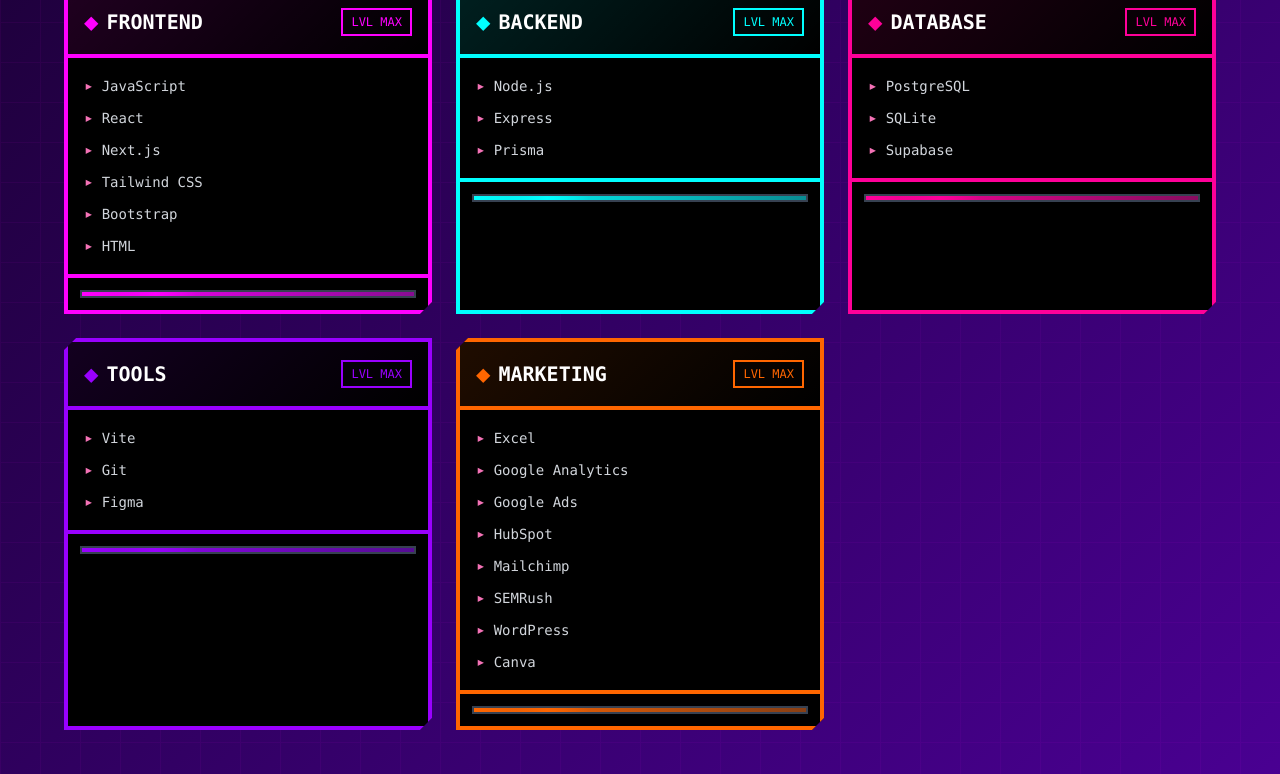
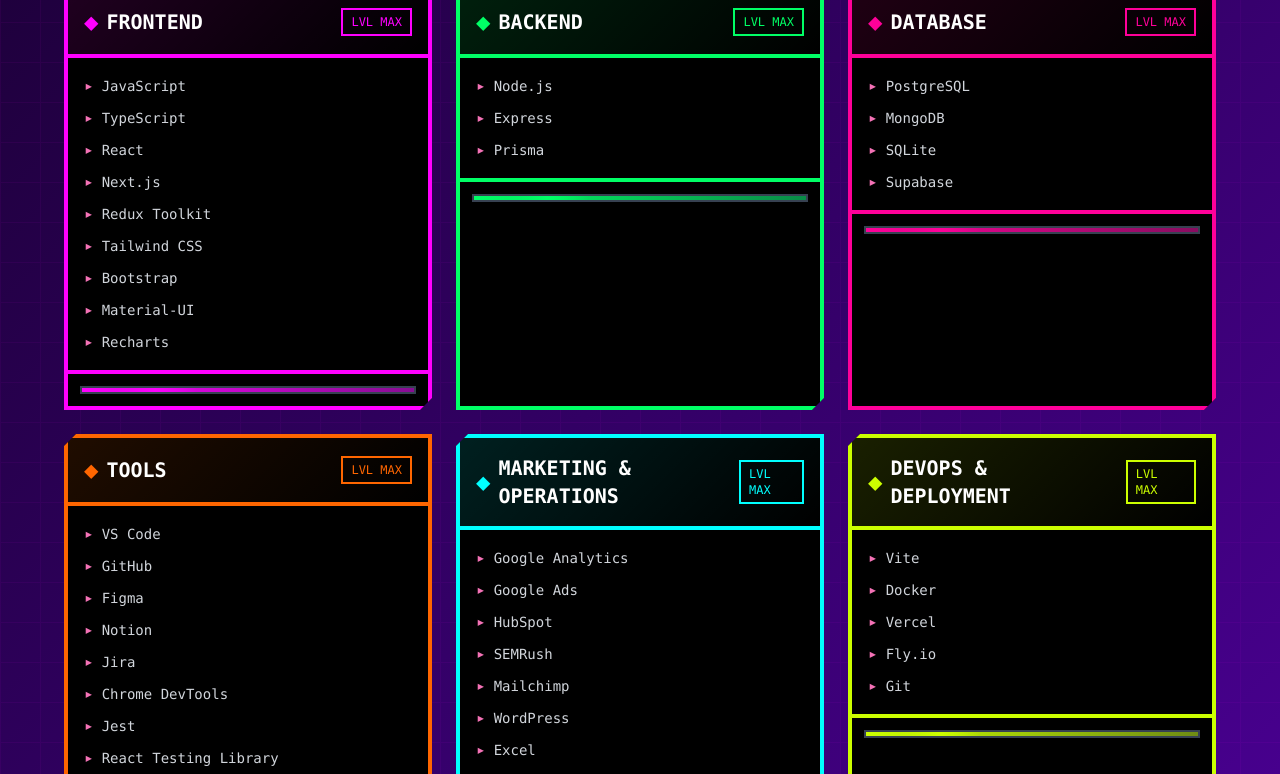
Before and after one commit to Starfoxxy/my-portfolio, a React (Vite) app: page / in a window 1280 px wide. Shown: the part 2466-3240 px from the top of the page. Built offline with nearby package versions, Linux system fonts and the light colour scheme; the HTML template or start-up script is replaced by a standard one.

Commit message:
Split Skills section into 6 categories, added new skills, updated colors

```diff
--- a/src/pages/Skills.jsx
+++ b/src/pages/Skills.jsx
@@ -4,28 +4,33 @@
 const skills = [
   {
     category: "FRONTEND",
-    items: ["JavaScript", "React", "Next.js", "Tailwind CSS", "Bootstrap", "HTML"],
+    items: ["JavaScript", "TypeScript", "React", "Next.js", "Redux Toolkit", "Tailwind CSS", "Bootstrap", "Material-UI", "Recharts"],
     color: "#ff00ff"
   },
   {
     category: "BACKEND",
     items: ["Node.js", "Express", "Prisma"],
-    color: "#00ffff"
+    color: "#00ff66"
   },
   {
     category: "DATABASE",
-    items: ["PostgreSQL", "SQLite", "Supabase"],
+    items: ["PostgreSQL", "MongoDB", "SQLite", "Supabase"],
     color: "#ff0099"
   },
   {
     category: "TOOLS",
-    items: ["Vite", "Git", "Figma"],
-    color: "#9900ff"
+    items: ["VS Code", "GitHub", "Figma", "Notion", "Jira", "Chrome DevTools", "Jest", "React Testing Library", "Prompt Engineering"],
+    color: "#ff6600"
   },
   {
-    category: "MARKETING",
-    items: ["Excel", "Google Analytics", "Google Ads", "HubSpot", "Mailchimp", "SEMRush", "WordPress", "Canva"],
-    color: "#ff6600"
+    category: "MARKETING & OPERATIONS",
+    items: ["Google Analytics", "Google Ads", "HubSpot", "SEMRush", "Mailchimp", "WordPress", "Excel", "Canva"],
+    color: "#00ffff"
+  },
+  {
+    category: "DEVOPS & DEPLOYMENT",
+    items: ["Vite", "Docker", "Vercel", "Fly.io", "Git"],
+    color: "#ccff00"
   },
 ];
 
```
